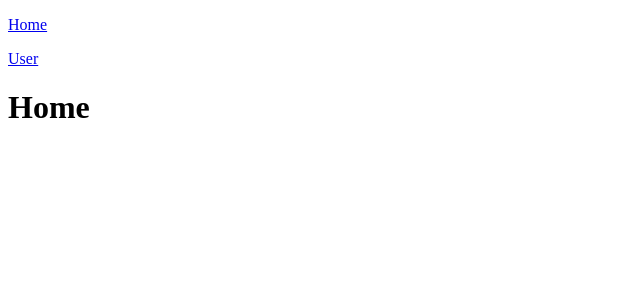
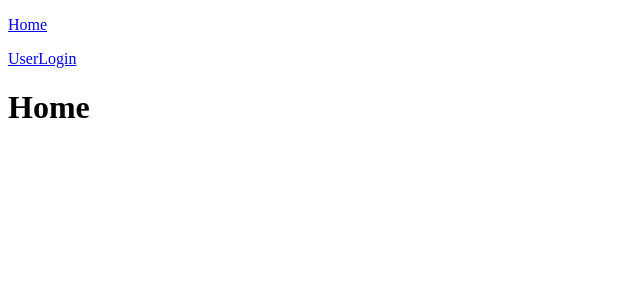
Before and after one commit to Iqbaltawakal05/Miniproject-react, a React (Vite) app: page / in a window 1280 px wide. Shown: the top 300 px of the page, without its empty margins (0-640 px from the left). Built offline with nearby package versions, Linux system fonts and the light colour scheme.

Commit message:
Add login page

```diff
--- a/Components/Navbar.jsx
+++ b/Components/Navbar.jsx
@@ -5,6 +5,7 @@
         <div>
             <Link to={"/"}><p>Home</p></Link>
             <Link to={"/user"}>User</Link>
+            <Link to={"/login"}>Login</Link>
         </div>
     )
 }
--- a/src/App.jsx
+++ b/src/App.jsx
@@ -2,6 +2,7 @@
 import Home from "../Pages/Home"
 import User from "../Pages/User"
 import SingleUser from "../Pages/SingleUser"
+import Login from "../Pages/Login"
 
 function App () {
   return (
@@ -11,6 +12,7 @@
           <Route path="/" element={<Home />} />
           <Route path="/user" element={<User />} />
           <Route path="/user/:id" element={<SingleUser />} />
+          <Route path="/login" element={<Login />} />
         </Routes>
       </BrowserRouter>
     </div>
```
